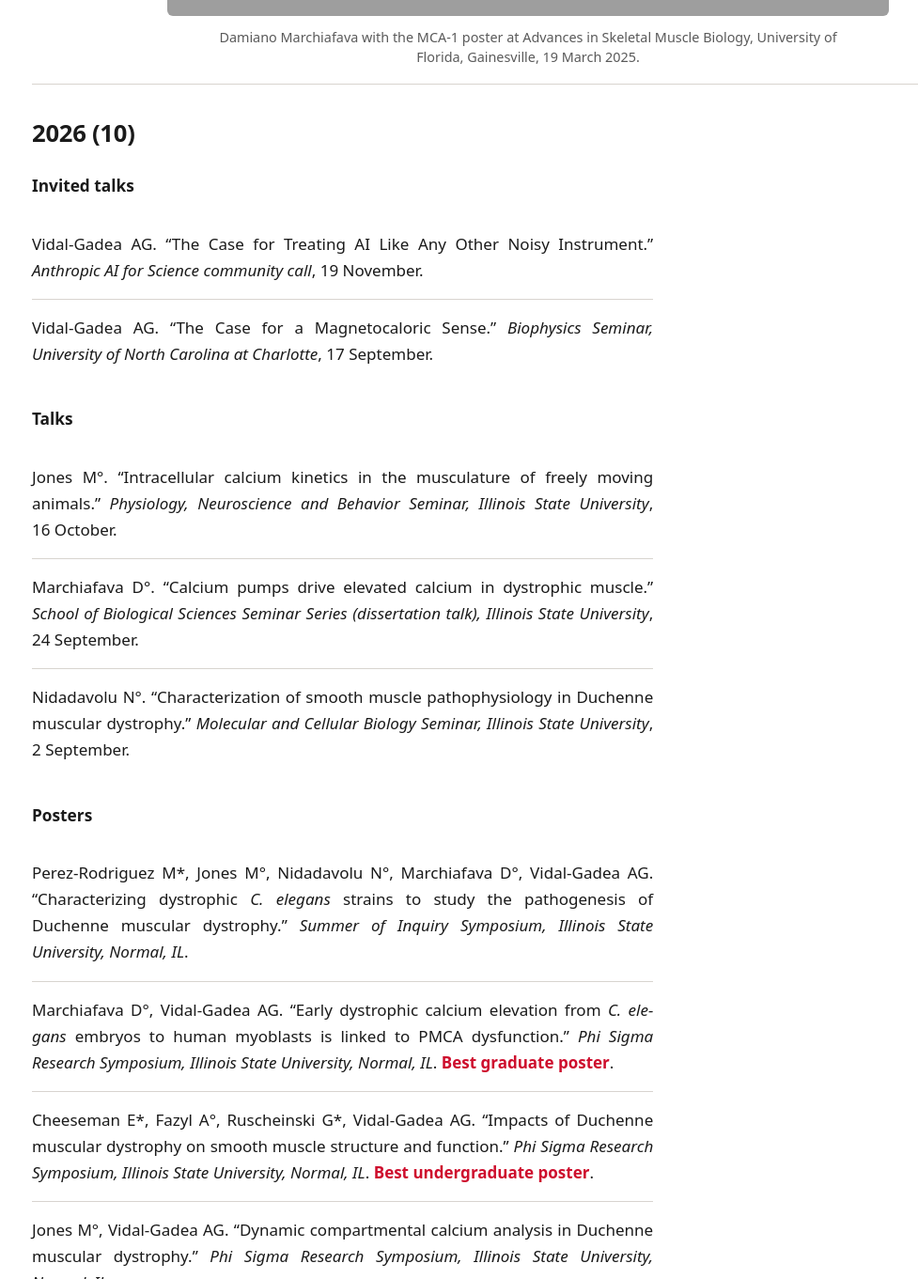
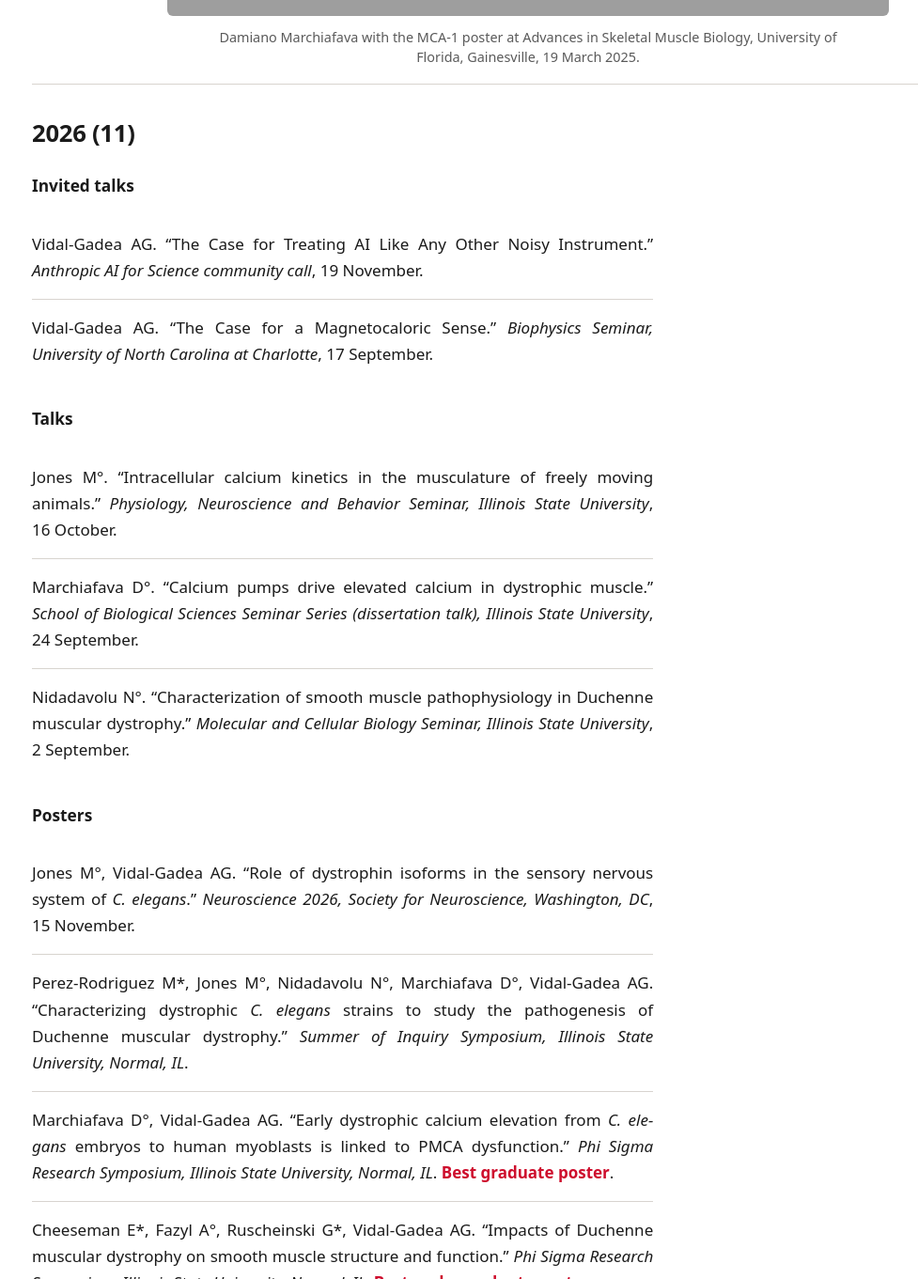
Before and after one commit to agvg75/lab, a plain HTML site: page presentations.html in a window 1280 px wide. Shown: the part 1120-2481 px from the top of the page at 94% size, without its empty margins (78-1055 px from the left). Drawn offline with Linux system fonts and the light colour scheme; grey boxes are pictures that could not be loaded.

Commit message:
Presentations: add Jones SfN 2026 poster
Co-Authored-By: Claude Opus 5 <noreply@anthropic.com>
Claude-Session: https://claude.ai/code/session_01EqqvEVzUx5BVqeticuzUQY

```diff
--- a/presentations.html
+++ b/presentations.html
@@ -63,7 +63,7 @@
     <figcaption>Damiano Marchiafava with the MCA-1 poster at Advances in Skeletal Muscle Biology, University of Florida, Gainesville, 19 March 2025.</figcaption>
   </figure>
 
-  <h2>2026 <span class="count">(10)</span></h2>
+  <h2>2026 <span class="count">(11)</span></h2>
   <h3>Invited talks</h3>
   <ul class="pubs">
     <li>Vidal-Gadea AG. &ldquo;The Case for Treating AI Like Any Other Noisy Instrument.&rdquo; <span class="pub-venue">Anthropic AI for Science community call</span>, 19 November.</li>
@@ -79,6 +79,7 @@
 
   <h3>Posters</h3>
   <ul class="pubs">
+    <li>Jones M&deg;, Vidal-Gadea AG. &ldquo;Role of dystrophin isoforms in the sensory nervous system of <em>C. elegans</em>.&rdquo; <span class="pub-venue">Neuroscience 2026, Society for Neuroscience, Washington, DC</span>, 15 November.</li>
     <li>Perez-Rodriguez M*, Jones M&deg;, Nidadavolu N&deg;, Marchiafava D&deg;, Vidal-Gadea AG. &ldquo;Characterizing dystrophic <em>C. elegans</em> strains to study the pathogenesis of Duchenne muscular dystrophy.&rdquo; <span class="pub-venue">Summer of Inquiry Symposium, Illinois State University, Normal, IL</span>.</li>
     <li>Marchiafava D&deg;, Vidal-Gadea AG. &ldquo;Early dystrophic calcium elevation from <em>C. elegans</em> embryos to human myoblasts is linked to PMCA dysfunction.&rdquo; <span class="pub-venue">Phi Sigma Research Symposium, Illinois State University, Normal, IL</span>. <span class="award">Best graduate poster</span>.</li>
     <li>Cheeseman E*, Fazyl A&deg;, Ruscheinski G*, Vidal-Gadea AG. &ldquo;Impacts of Duchenne muscular dystrophy on smooth muscle structure and function.&rdquo; <span class="pub-venue">Phi Sigma Research Symposium, Illinois State University, Normal, IL</span>. <span class="award">Best undergraduate poster</span>.</li>
```
